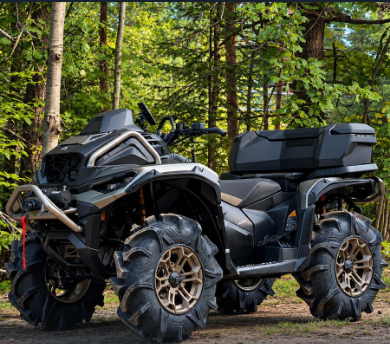
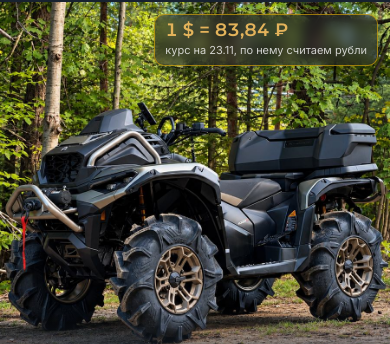
Before and after one commit to maaae-stack/InvestCar, a plain HTML site: page index.html in a window 390 px wide. Shown: the part 58-402 px from the top of the page. Drawn offline with Linux system fonts and the light colour scheme; a web font is replaced by a local one.

Commit message:
Табличка курса на главной: меньше, на полупрозрачном фоне, на фото и на телефоне
Co-Authored-By: Claude Opus 5.5 <noreply@anthropic.com>
Claude-Session: https://claude.ai/code/session_01WQww6VQa2pJ3XVBcGxiWQa

```diff
--- a/assets/site.css
+++ b/assets/site.css
@@ -230,7 +230,9 @@ footer .small{font-size:13px;color:#8f9bab;margin-top:28px}
 .hero .hero-row{position:static}
 .hero .hero-row>div:first-child{position:relative;z-index:1}
 .hero .rate{position:absolute;z-index:2;top:16px;right:max(16px,calc((100vw - 1160px)/2 + 16px));min-width:0;padding:10px 16px;background:rgba(20,28,40,.72);backdrop-filter:blur(4px);-webkit-backdrop-filter:blur(4px)}
-.hero .rate .v{font-size:32px}
+.hero .rate .v{font-size:22px}
+.hero .rate{padding:7px 12px;border-width:1px;border-color:rgba(253,190,0,.55);border-radius:10px;background:rgba(31,35,40,.5);backdrop-filter:blur(6px);-webkit-backdrop-filter:blur(6px)}
+.hero .rate .l{font-size:12px;margin-top:3px;color:rgba(255,255,255,.78)}
 .hero h1,.hero .lead{text-shadow:0 1px 12px rgba(0,0,0,.35)}
 .route-band{background:var(--spruce);color:#eef2ee;padding:26px 0 30px;border-top:1px solid rgba(201,180,138,.25)}
 .route-band .route{margin-top:0}
@@ -240,8 +242,9 @@ footer .small{font-size:13px;color:#8f9bab;margin-top:28px}
     url("../img/hero-mobile.jpg") center top/100% auto no-repeat, var(--spruce)}
   .hero-photo{display:none}
   .hero .hero-row{grid-template-columns:1fr}
-  .hero .rate{position:static;justify-self:start;padding:14px 18px}
-  .hero .rate .v{font-size:40px}
+  .hero .rate{position:absolute;top:12px;right:12px;padding:6px 10px}
+  .hero .rate .v{font-size:18px}
+  .hero .rate .l{font-size:11px}
 }
 
 /* Wordmark: the domain itself is the name. */
--- a/index.html
+++ b/index.html
@@ -19,7 +19,7 @@
 <link rel="preconnect" href="https://fonts.googleapis.com">
 <link rel="preconnect" href="https://fonts.gstatic.com" crossorigin>
 <link rel="stylesheet" href="https://fonts.googleapis.com/css2?family=Montserrat:wght@600;700;800&family=Inter:wght@400;500;600;700&family=Barlow+Condensed:ital,wght@1,800&display=swap">
-<link rel="stylesheet" href="assets/site.css?v=20261123u">
+<link rel="stylesheet" href="assets/site.css?v=20261123r">
 <link rel="icon" href="img/favicon.png" type="image/png">
 </head>
 <body>
```
Also changed, not shown: model/index.html (+1 -1 lines).
